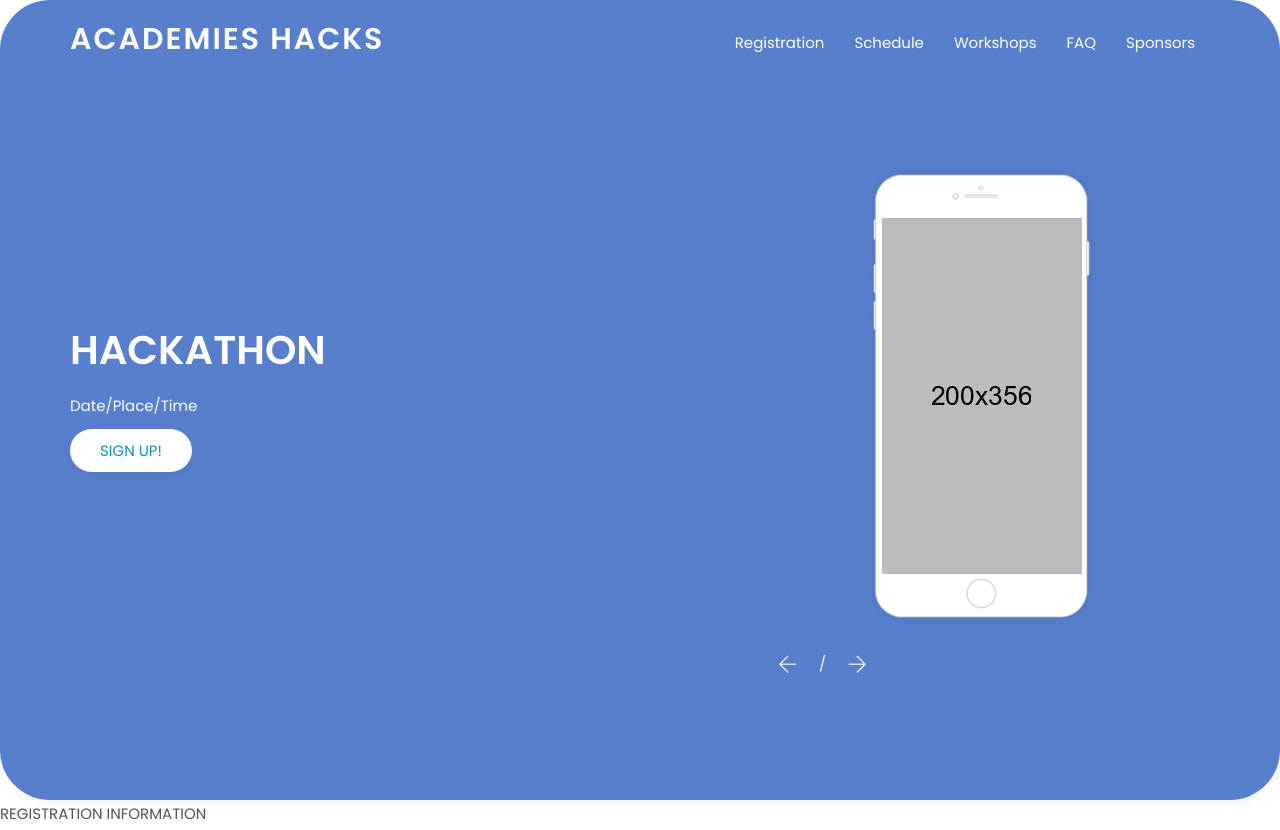
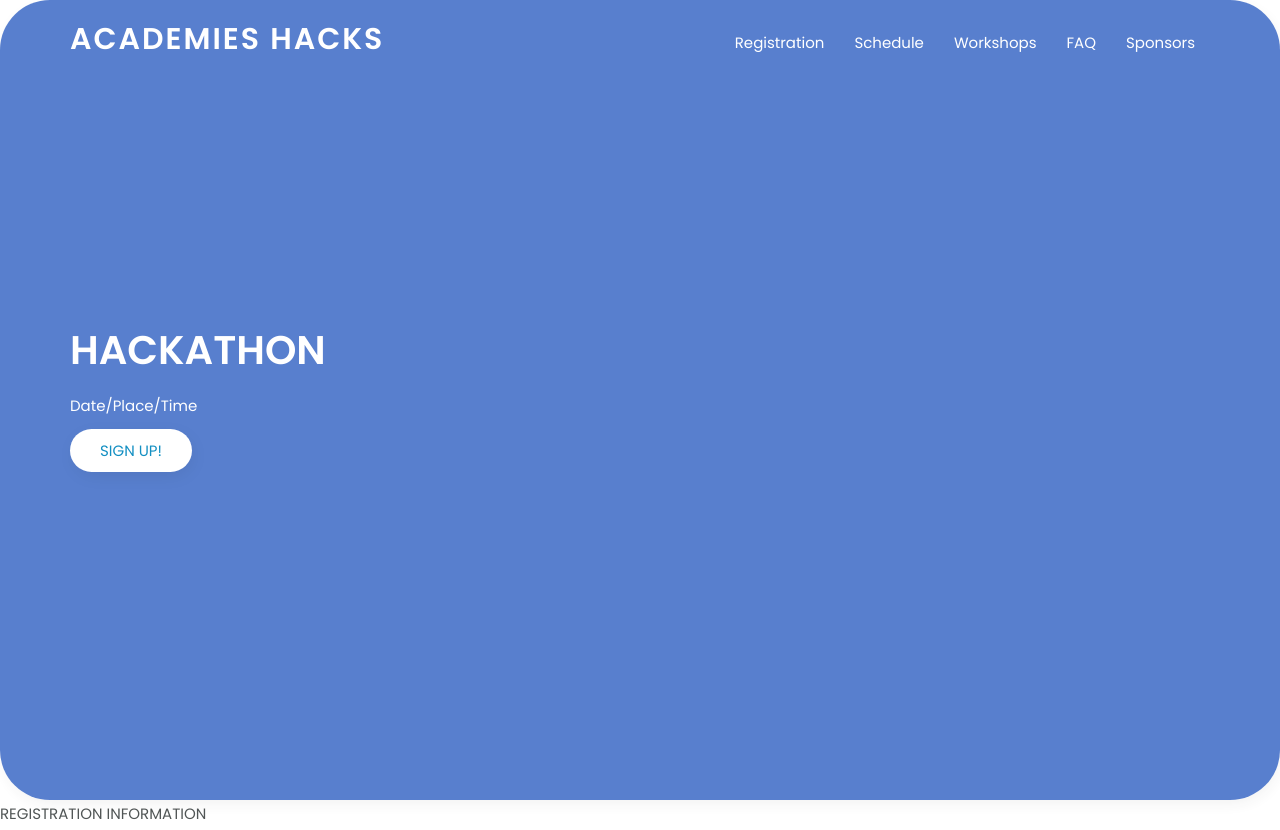
Before and after one commit to RachelMuppidi/Hackathon, a plain HTML site: page index.html in a window 1280 px wide. Shown: the top 830 px of the page. Drawn offline with Linux system fonts and the light colour scheme.

Commit message:
got rid of iphone

```diff
--- a/index.html
+++ b/index.html
@@ -83,7 +83,7 @@
                     <p>Date/Place/Time</p>
                     <a href="#" class="button white">SIGN UP!</a>
                 </div>
-                <div class="hidden-xs hidden-sm col-md-5 text-right">
+              <!--  <div class="hidden-xs hidden-sm col-md-5 text-right">
                     <div class="screen-box screen-slider">
                         <div class="item">
                             <img src="images/screen-1.jpg" alt="">
@@ -100,7 +100,7 @@
                         <div class="item">
                             <img src="images/screen-5.jpg" alt="">
                         </div>
-                    </div>
+                    </div> /-->
                 </div>
             </div>
         </div>
```
